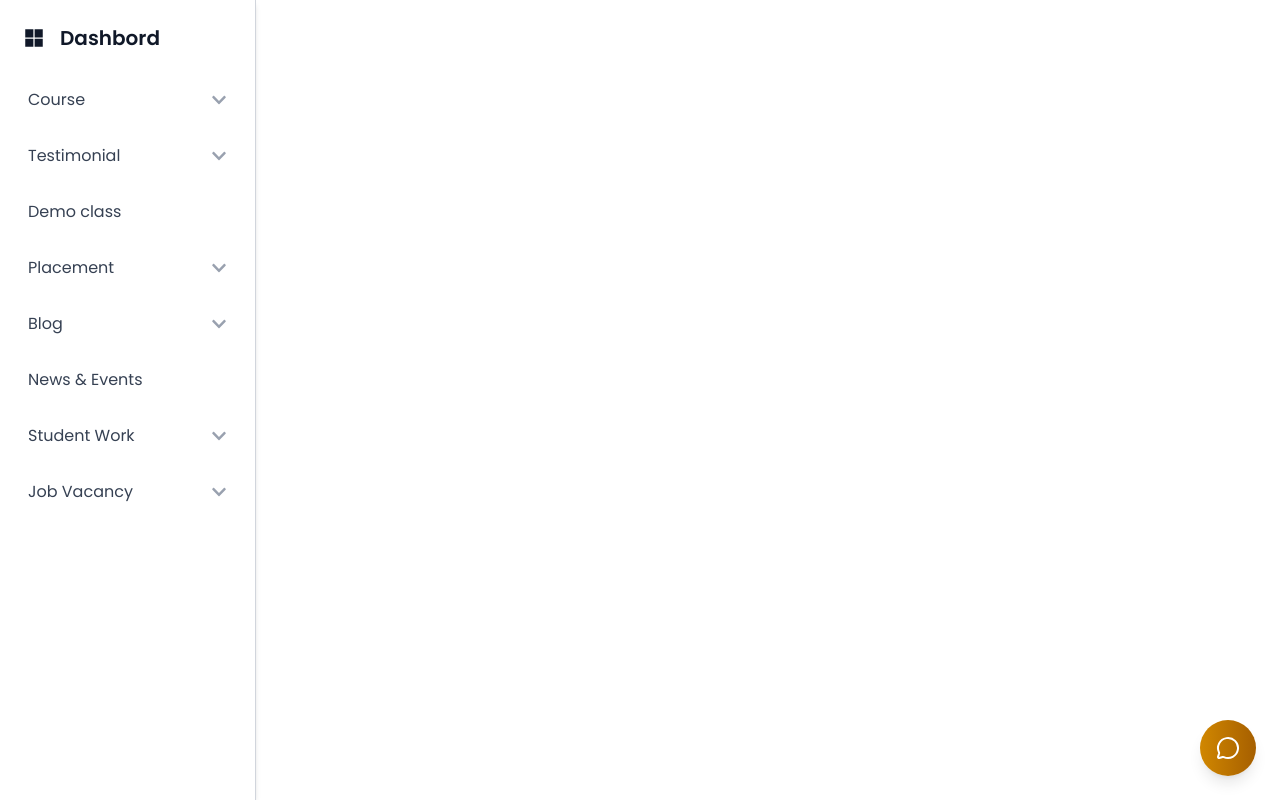
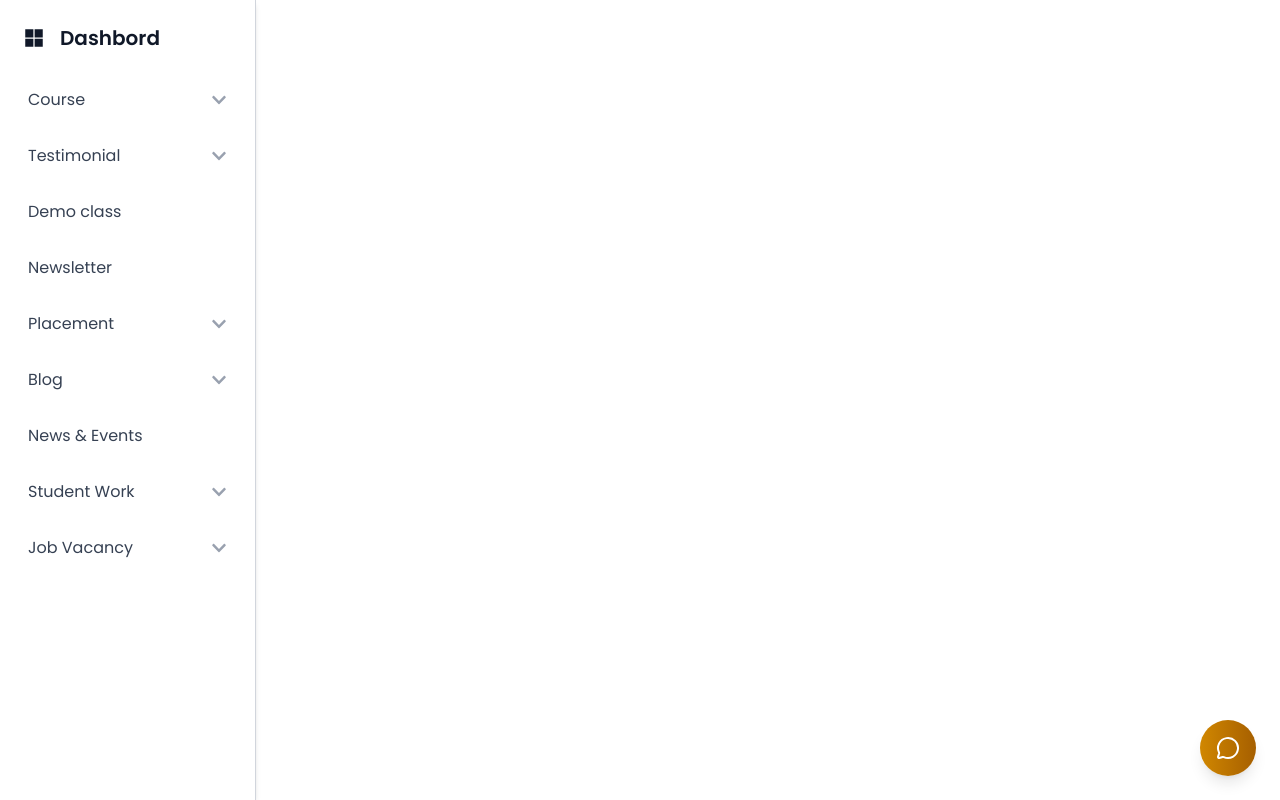
Before and after one commit to sankar-raul/Imagic, a React (Vite) app in the folder client/: page /dashboard in a window 1280 px wide. Built offline with nearby package versions, Linux system fonts and the light colour scheme.

Commit message:
feat: add Newsletter menu item and create NewsletterEntries component

```diff
--- a/client/src/components/pages/dashboard/Sidebar.tsx
+++ b/client/src/components/pages/dashboard/Sidebar.tsx
@@ -28,6 +28,7 @@ function Sidebar() {
         { label: 'Add New Testimonial', path: '/dashboard/testimonial/add' },
       ] },
     {  label: 'Demo class', path: '/dashboard/demo-class' },
+    {  label: 'Newsletter', path: '/dashboard/newsletter' },
     {  label: 'Placement', submenu: [
         { label: 'All Placements', path: '/dashboard/placement' },
         { label: 'Add New Placement', path: '/dashboard/placement/add' },
```
Also changed, not shown: client/src/components/pages/dashboard/newsletter/NewsletterEntries.tsx (added).
